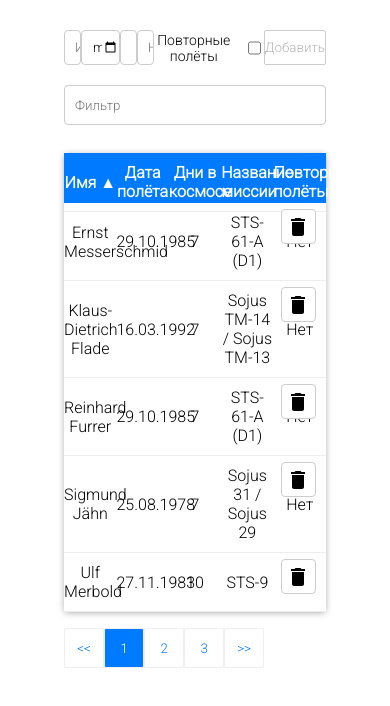
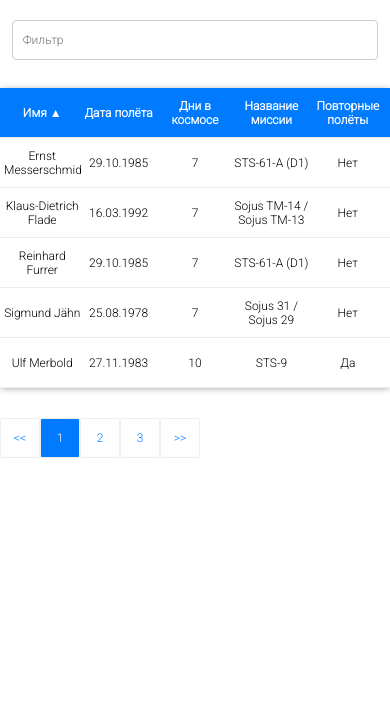
Before and after one commit to AstR0x/astronauts, a React (Create React App) app: page / in a window 390 px wide. Shown: the top 706 px of the page. Built offline with nearby package versions, Linux system fonts and the light colour scheme.

Commit message:
добавил адаптив

```diff
--- a/src/App.module.css
+++ b/src/App.module.css
@@ -3,6 +3,7 @@
 * {
   font-family: Roboto, sans-serif;
   box-sizing: border-box;
+  margin: 0;
   padding: 0;
 }
 
@@ -11,3 +12,25 @@
   text-align: center;
   margin: 0 auto;
 }
+
+@media (max-width: 1440px) {
+  .app {
+    width: 90%;
+  }
+}
+
+@media (max-width: 1024px) {
+  .app {
+    width: 95%;
+  }
+}
+
+@media (max-width: 414px) {
+  * {
+    font-size: 12px;
+  }
+
+  .app {
+    width: 100%;
+  }
+}
--- a/src/components/Filter/Filter.module.css
+++ b/src/components/Filter/Filter.module.css
@@ -7,3 +7,9 @@
   border-radius: 4px;
   outline: none;
 }
+
+@media (max-width: 414px) {
+  .input {
+    width: 94%;
+  }
+}
--- a/src/components/Form/Form.module.css
+++ b/src/components/Form/Form.module.css
@@ -52,3 +52,9 @@
 .button:hover {
   background-color: #f0f0f0;
 }
+
+@media (max-width: 414px) {
+  .form {
+    display: none;
+  }
+}
--- a/src/components/Pagination/Pagination.module.css
+++ b/src/components/Pagination/Pagination.module.css
@@ -1,6 +1,7 @@
 .list {
     display: flex;
     list-style: none;
+    margin-top: 30px;
 }
 
 .listButton {
--- a/src/components/Table/Table.module.css
+++ b/src/components/Table/Table.module.css
@@ -59,3 +59,13 @@
 .body {
     display: block;
 }
+
+@media (max-width: 414px) {
+    .row {
+        padding: 0 4px;
+    }
+
+    .deleteButton {
+        display: none;
+    }
+}
```
